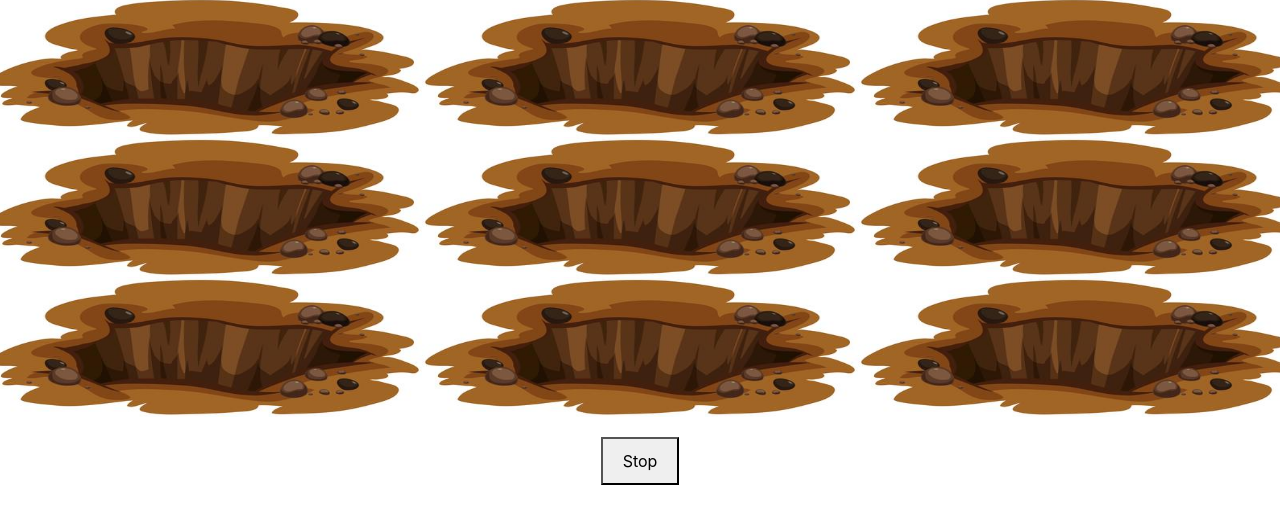
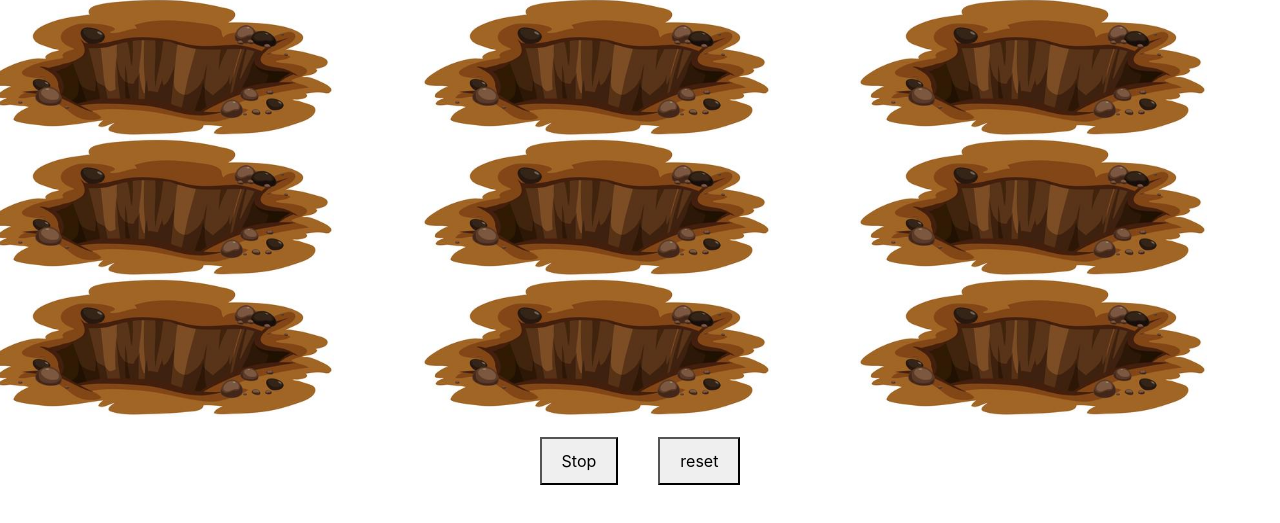
Before and after one commit to santushtisharma10/whack-a-mole, a plain HTML site: page index.html in a window 1280 px wide. Both pictures are taken after a click on the button "Play". Shown: the part 83-606 px from the top of the page. Drawn offline with nearby package versions, Linux system fonts and the light colour scheme.

Commit message:
functionality added

```diff
--- a/index.html
+++ b/index.html
@@ -33,6 +33,7 @@
     <div class="center">
     <button class="play">Play</button>
     <button class="stop">Stop</button>
+    <button class="reset">reset</button>
   </div>
     <script src="index.js"></script>
     <!-- Optional JavaScript -->
--- a/index.js
+++ b/index.js
@@ -1,11 +1,14 @@
 const startBtn = document.querySelector(".play")
 const stopBtn = document.querySelector(".stop")
-const hole = document.querySelector(".holes")
+const holes = document.querySelector(".holes").children
 const cursor = document.querySelector(".hammer-cursor img")
 const score = document.querySelector(".score")
+const reset = document.querySelector(".reset")
 
-console.log(startBtn, hole)
-let prev = -1
+let hole;
+let ans = 0
+
+
 
 window.addEventListener("mousemove", (e) => {
 
@@ -18,8 +21,17 @@ window.addEventListener("click", () => {
     cursor.style.animation = "hit 0.2s ease"
 
     setTimeout(() => cursor.style.removeProperty("animation"), 1000)
+
+
+
 })
-let num = 0
+
+reset.addEventListener("click", () =>{
+
+    location.reload()
+
+} )
+
 startBtn.addEventListener("click", () => {
 
     startBtn.style.display = "none"
@@ -29,24 +41,29 @@ startBtn.addEventListener("click", () => {
 
         const index = Math.floor(Math.random() * 9)
 
-        if (prev != index) {
+        hole = holes[index];
 
-            const image = document.createElement("img")
-            image.src = "images/mole.png"
-            image.setAttribute("class", "mole")
+        const image = document.createElement("img")
+        image.src = "images/mole.png"
+        image.setAttribute("class", "mole")
 
-            hole.children[index].appendChild(image)
-            setTimeout(() => {
+        hole.appendChild(image)
+        setTimeout(() => {
 
-                hole.children[index].removeChild(image)
-            }, 800)
-        }
-        prev = index;
-        console.log(hole.children[index])
+            hole.removeChild(image)
+        }, 800)
 
     }, 1000)
 
-    stopBtn.addEventListener("click",  ()=> {
+    window.addEventListener("click", (e) => {
+
+        if (e.target == hole) {
+
+            score.innerHTML = ++ans
+        }
+    })
+
+    stopBtn.addEventListener("click", () => {
 
         startBtn.style.display = "inline-block"
         stopBtn.style.display = "none"
--- a/style.css
+++ b/style.css
@@ -38,10 +38,8 @@ button {
 
     z-index: 1;
     position: absolute;
-
-    left: 50%;
     bottom: -30%;
-    transform: translateX(-50%);
+    transform: translateX(20%);
     animation: appear 0.3s linear;
     pointer-events: none;
 }
@@ -51,7 +49,7 @@ button {
     position: relative;
     padding: 5px;
     background-image: url("images/mole-hole-2.jpg");
-    background-size: 100% 100%;
+    background-size: 80% 100%;
     background-repeat: no-repeat;
     overflow: hidden;
 }
@@ -74,6 +72,6 @@ button {
     }
     to {
 
-        transform: rotate(30deg);
+        transform: rotate(-60deg);
     }
 }
```
